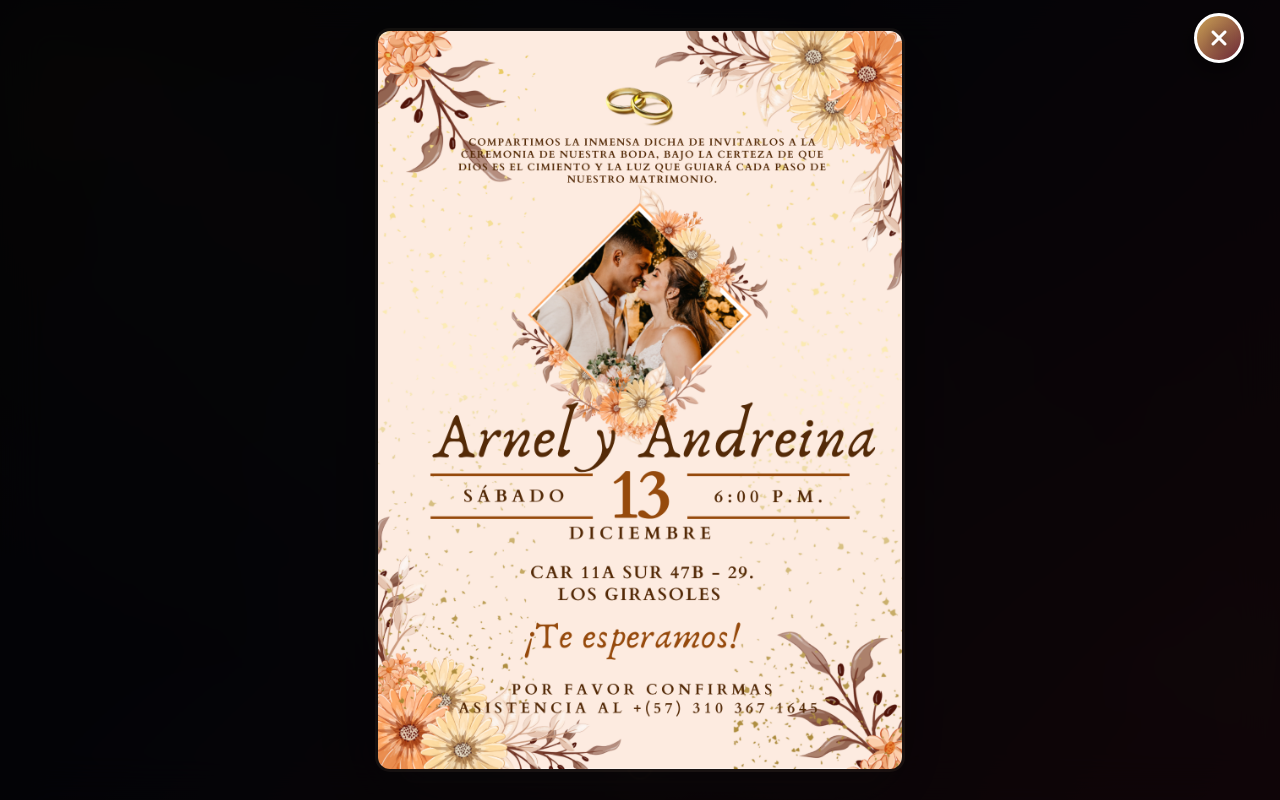
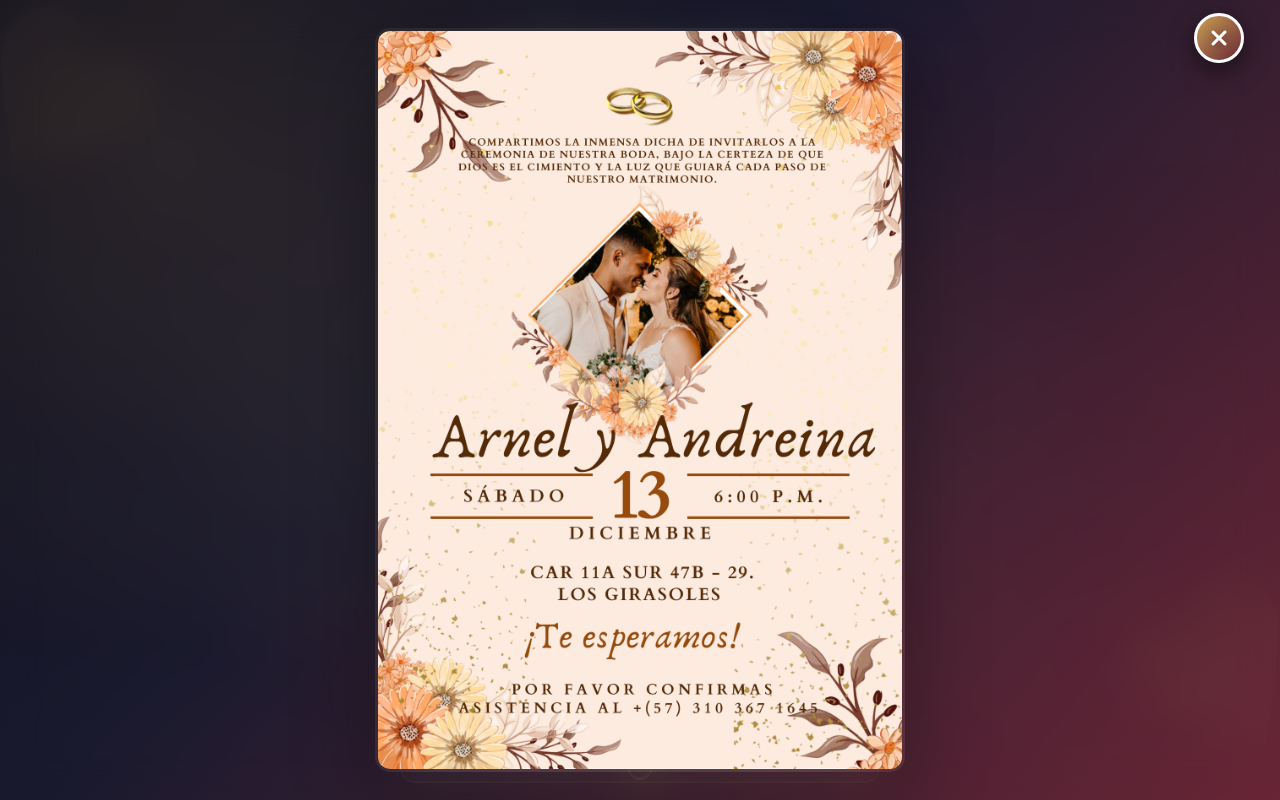
Before and after one commit to juventudtalentofc-tech/Matrimonio12, a plain HTML site: page index.html in a window 1280 px wide. Drawn offline with nearby package versions, Linux system fonts and the light colour scheme; a web font is replaced by a local one.

Commit message:
Update index.html

```diff
--- a/index.html
+++ b/index.html
@@ -55,7 +55,7 @@
             left: 0;
             width: 100%;
             height: 100%;
-            background: rgba(0, 0, 0, 0.85);
+            background: rgba(0, 0, 0, 0);
             backdrop-filter: blur(20px);
             z-index: 100000;
             display: flex;
```
